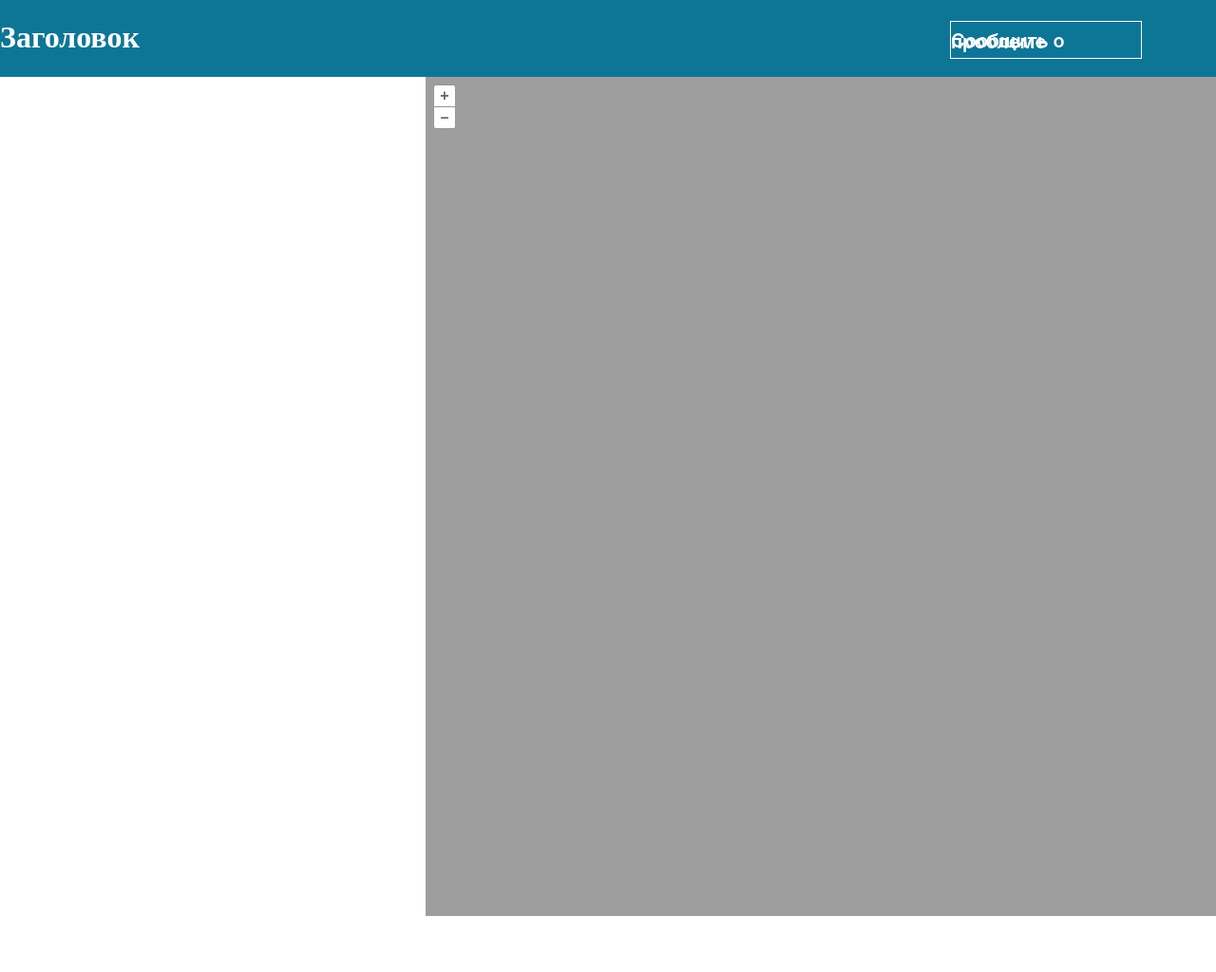
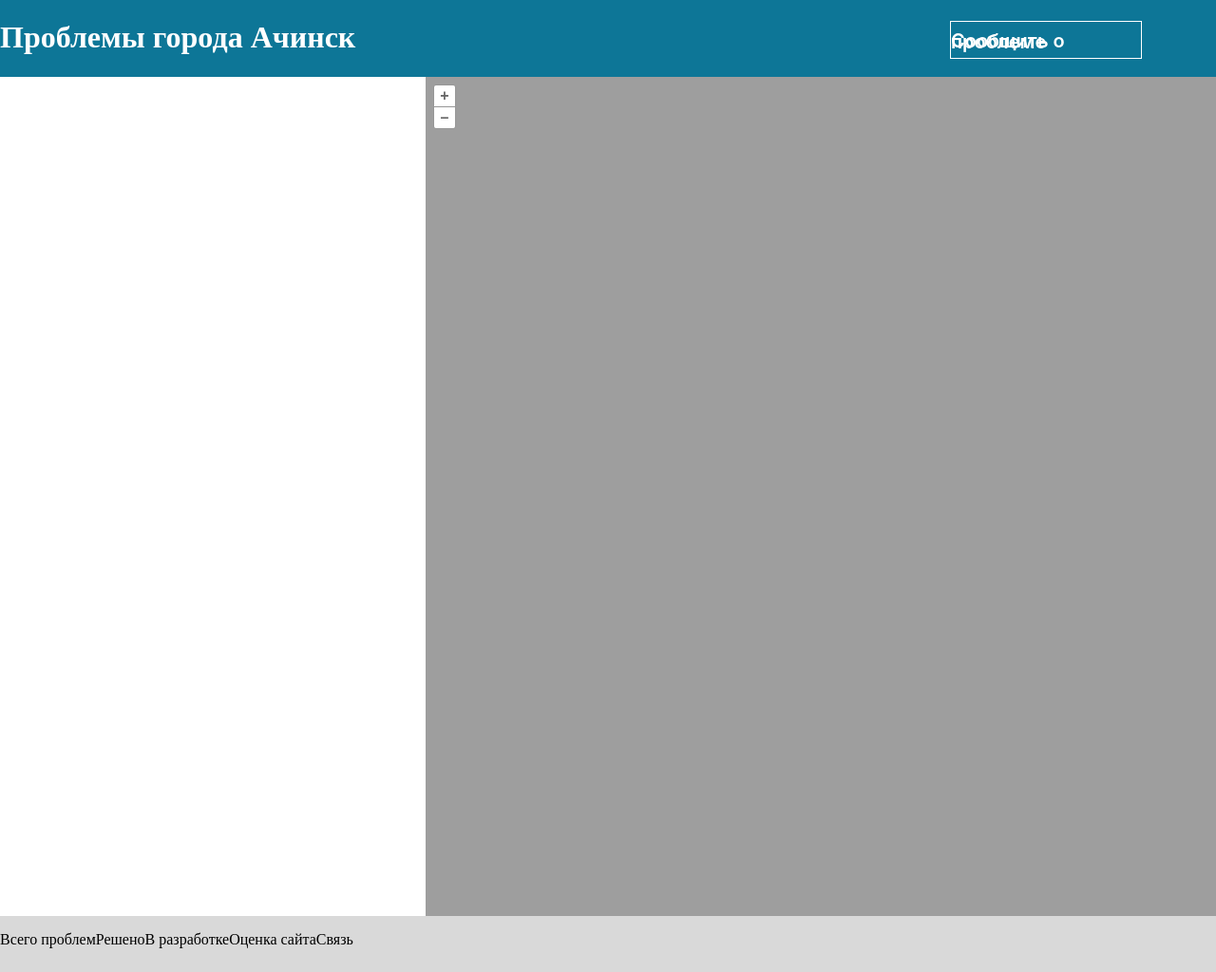
Before and after one commit to Tasya2000/open-layers-app, a website built with Vite: page index.html in a window 1280 px wide. Shown: the top 1024 px of the page at 95% size. Before the commit the page ends 965 px from the top, so only its background shows below. Built offline with nearby package versions, Linux system fonts and the light colour scheme; files whose address does not match are found by name.

Commit message:
Настройка сайте_module_4

```diff
--- a/index.html
+++ b/index.html
@@ -8,7 +8,7 @@
   </head>
   <body>
   <div class="module_1">
-      <h1>Заголовок</h1>
+      <h1>Проблемы города Ачинск</h1>
       <div class="d1">
      <p >Сообщить о проблеме </p>
     </div>
@@ -28,6 +28,14 @@
   </div>
     </div>
 
+    <div class="module_4">
+      <p>Всего проблем</p>
+      <p>Решено</p>
+      <p>В разработке</p>
+      <p>Оценка сайта</p>
+      <p>Связь</p>
+    </div>
+
     <div id="map"></div>
     <script type="module" src="./main.js"></script>
   </body>
--- a/style.css
+++ b/style.css
@@ -78,7 +78,7 @@ top: 22px;
       content: "\f002";
       font-family: FontAwesome;
       font-size: 16px;
-      color: #F9F0DA;
+      color: #0a0a0a;
   }
 
   .d4{
@@ -96,6 +96,16 @@ top: 22px;
     line-height: 1px;
     }
 
+  .module_4{
+    position: absolute;
+width: 1865px;
+height: 59px;
+left: 0px;
+top: 965px;
+background: #D9D9D9;
+display: flex;
+flex-flow: row;
+  }
 
 #map {
   position: absolute;
```
